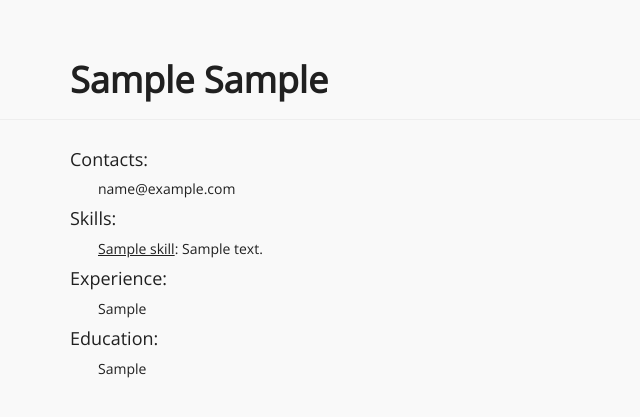
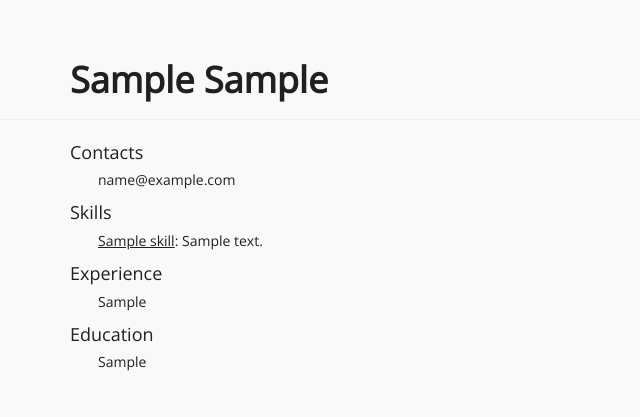
Before and after one commit to NuxiiGit/undergrad-portfolio, a Django app: page /cv in a window 1280 px wide. Shown: the top 417 px of the page, without its empty margins (0-640 px from the left). Run offline with Django 3.2, Linux system fonts and the light colour scheme; tables that the repository leaves empty hold one stand-in row (values such as "Sample post"); parts of the project's set-up code (start-up, migrations or seed data) failed here and were passed over; some libraries are stand-ins or nearby versions.

Commit message:
Updated css for cv.

```diff
--- a/cv/static/cv/base.css
+++ b/cv/static/cv/base.css
@@ -21,6 +21,12 @@ body {
 	background-color : var(--background);
 }
 
-.section {
+.section::before {
+	content : attr(id);
+	font-size : large;
+}
+
+.section > div {
+	margin-top : 5px;
 	margin-left : 2em;
 }
--- a/cv/templates/cv/display_cv.html
+++ b/cv/templates/cv/display_cv.html
@@ -10,28 +10,32 @@
 {% endblock %}
 
 {% block content %}
-	<h4>Contacts:</h4>
-	<div class="section">
+	<div id="Contacts" class="section">
+		<div>
 			{% for contact in contacts %}
 				<p>{{ contact }}</p>
 			{% endfor %}
 		</div>
-	<h4>Skills:</h4>
-	<div class="section">
+	</div>
+	<div id="Skills" class="section">
+		<div>
 			{% for skill in skills %}
 				<p><u>{{ skill.title }}</u>: {{ skill.description }}</p>
 			{% endfor %}
 		</div>
-	<h4>Experience:</h4>
-	<div class="section">
+	</div>
+	<div id="Experience" class="section">
+		<div>
 			{% for experience in experiences %}
 				<p>{{ experience }}</p>
 			{% endfor %}
 		</div>
-	<h4>Education:</h4>
-	<div class="section">
+	</div>
+	<div id="Education" class="section">
+		<div>
 			{% for education in educations %}
 				<p>{{ education }}</p>
 			{% endfor %}
 		</div>
+	</div>
 {% endblock %}
```
Lines whose indentation alone changed are shown as unchanged.
